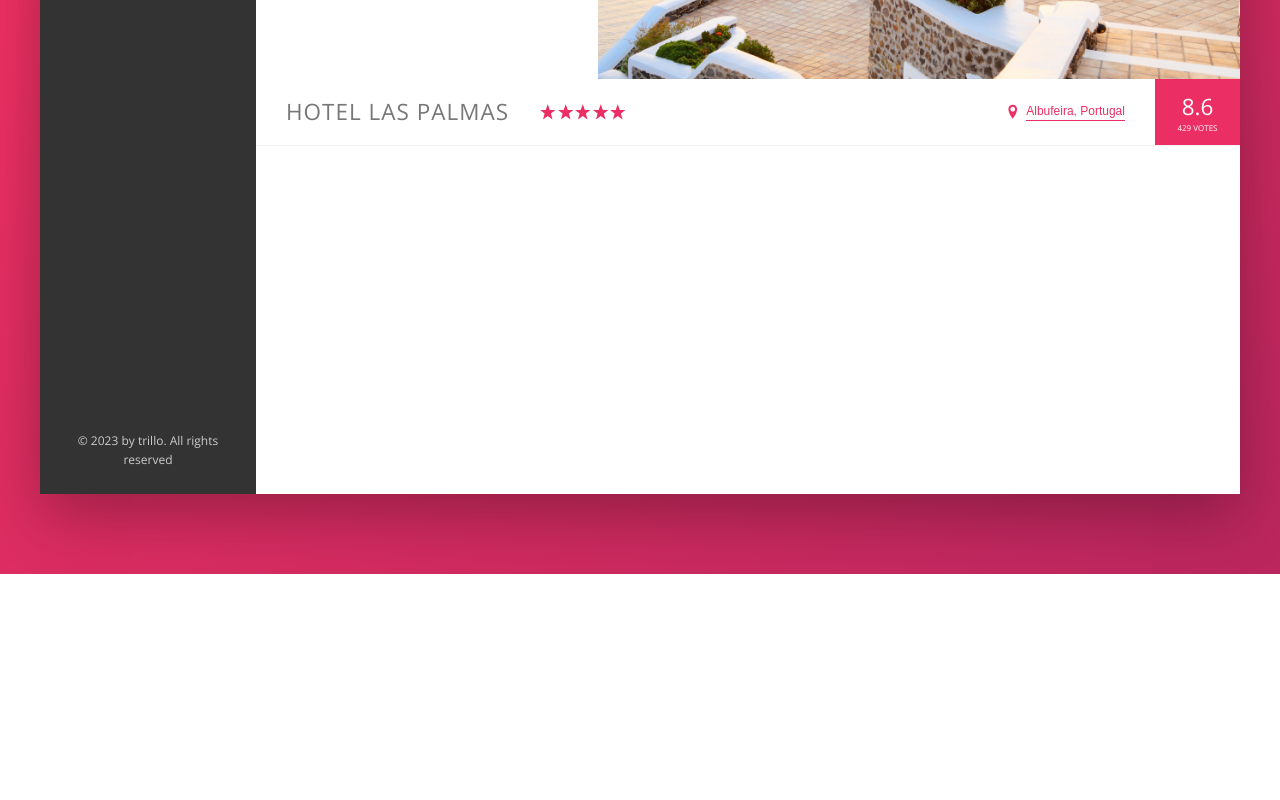
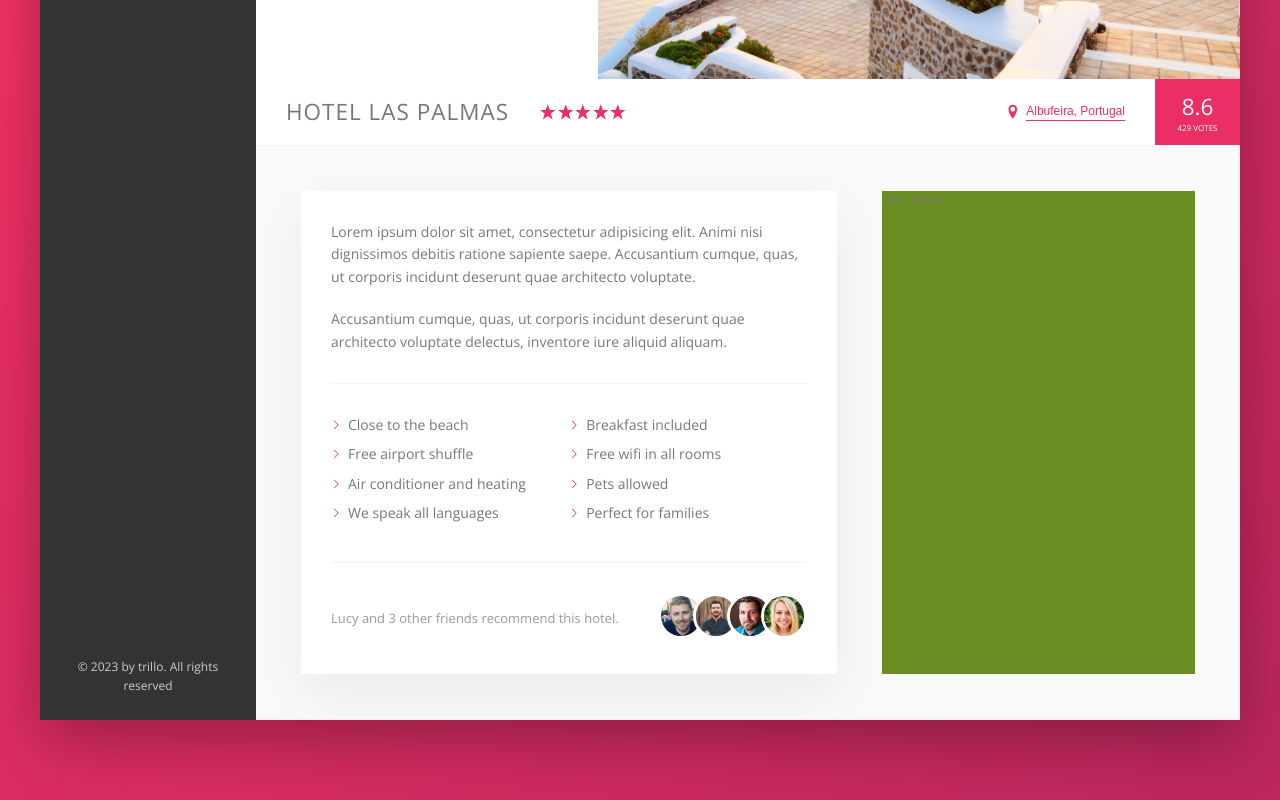
Before and after one commit to gurugu-learning-projects/jonas.schmedtmann---css_trillo, a website: page index.html in a window 1280 px wide. Shown: the part 456-1256 px from the top of the page. Before the commit the page ends 1030 px from the top, so only its background shows below. Drawn offline with nearby package versions, Linux system fonts and the light colour scheme.

Commit message:
feat: build Description section

```diff
--- a/index.html
+++ b/index.html
@@ -151,6 +151,59 @@
               <div class="overview__rating-count">429 votes</div>
             </div>
           </div>
+
+          <div class="detail">
+            <div class="description">
+              <p class="paragraph">
+                Lorem ipsum dolor sit amet, consectetur adipisicing elit. Animi
+                nisi dignissimos debitis ratione sapiente saepe. Accusantium
+                cumque, quas, ut corporis incidunt deserunt quae architecto
+                voluptate.
+              </p>
+              <p class="paragraph">
+                Accusantium cumque, quas, ut corporis incidunt deserunt quae
+                architecto voluptate delectus, inventore iure aliquid aliquam.
+              </p>
+              <ul class="list">
+                <li class="list__item">Close to the beach</li>
+                <li class="list__item">Breakfast included</li>
+                <li class="list__item">Free airport shuffle</li>
+                <li class="list__item">Free wifi in all rooms</li>
+                <li class="list__item">Air conditioner and heating</li>
+                <li class="list__item">Pets allowed</li>
+                <li class="list__item">We speak all languages</li>
+                <li class="list__item">Perfect for families</li>
+              </ul>
+              <div class="recommend">
+                <p class="recommend__count">
+                  Lucy and 3 other friends recommend this hotel.
+                </p>
+                <div class="recommend__friends">
+                  <img
+                    src="img/user-3.jpg"
+                    alt="Friend 1"
+                    class="recommend__photo"
+                  />
+                  <img
+                    src="img/user-4.jpg"
+                    alt="Friend 2"
+                    class="recommend__photo"
+                  />
+                  <img
+                    src="img/user-5.jpg"
+                    alt="Friend 3"
+                    class="recommend__photo"
+                  />
+                  <img
+                    src="img/user-6.jpg"
+                    alt="Friend 4"
+                    class="recommend__photo"
+                  />
+                </div>
+              </div>
+            </div>
+            <div class="user-reviews">user-reviews</div>
+          </div>
         </main>
       </div>
     </div>
--- a/sass/_base.scss
+++ b/sass/_base.scss
@@ -19,6 +19,9 @@ COLORS
   --color-grey-dark-3: #999;
 
   --shadow-dark: 0 2rem 6rem rgba(0, 0, 0, 0.3);
+  --shadow-light: 0 2rem 5rem rgba(0, 0, 0, 0.06);
+
+  --line: 1px solid var(--color-grey-light-2);
 }
 
 * {
--- a/sass/_components.scss
+++ b/sass/_components.scss
@@ -192,7 +192,7 @@
 .overview {
   display: flex;
   align-items: center;
-  border-bottom: 1px solid var(--color-grey-light-2);
+  border-bottom: var(--line);
 
   &__heading {
     font-size: 2.25rem;
@@ -287,3 +287,72 @@
     box-shadow: none;
   }
 }
+
+//** PARAGRAPH */
+.paragraph:not(:last-of-type) {
+  margin-bottom: 2rem;
+}
+
+//** LIST */
+.list {
+  list-style: none;
+  margin: 3rem 0;
+  padding: 3rem 0;
+  border-top: var(--line);
+  border-bottom: var(--line);
+
+  display: flex;
+  flex-wrap: wrap;
+
+  &__item {
+    flex: 0 0 50%;
+    margin-bottom: 0.7rem;
+  }
+
+  &__item::before {
+    content: "";
+    display: inline-block;
+    height: 1rem;
+    width: 1rem;
+    margin-right: 0.7rem;
+
+    // Older browsers
+    // background-image: url(../img/chevron-thin-right.svg);
+    // background-size: cover;
+
+    // Newer browsers
+    background-color: var(--color-primary);
+    -webkit-mask-image: url(../img/chevron-thin-right.svg);
+    -webkit-mask-size: cover;
+    mask-image: url(../img/chevron-thin-right.svg);
+    mask-size: cover;
+  }
+}
+
+//** RECOMMEND */
+.recommend {
+  font-size: 1.3rem;
+  color: var(--color-grey-dark-3);
+
+  display: flex;
+  align-items: center;
+
+  &__count {
+    margin-right: auto;
+  }
+
+  &__friends {
+  }
+
+  &__photo {
+    box-sizing: content-box;
+    height: 4rem;
+    width: 4rem;
+    border-radius: 50%;
+    border: 3px solid #fff;
+
+    &:not(:last-child) {
+      margin-right: -1.5rem;
+    }
+  }
+}
--- a/sass/_layout.scss
+++ b/sass/_layout.scss
@@ -10,7 +10,7 @@
   font-size: 1.4rem;
   height: 7rem;
   background-color: #fff;
-  border-bottom: 1px solid var(--color-grey-light-2);
+  border-bottom: var(--line);
 
   display: flex;
   justify-content: space-between;
@@ -32,5 +32,25 @@
 .hotel-view {
   background-color: #fff;
   flex: 1;
-  height: 80rem;
 }
+
+.detail {
+  display: flex;
+  padding: 4.5rem;
+  background-color: var(--color-grey-light-1);
+  border-bottom: var(--line);
+}
+
+.description {
+  font-size: 1.4rem;
+  background-color: #fff;
+  box-shadow: var(--shadow-light);
+  padding: 3rem;
+  flex: 0 0 60%;
+  margin-right: 4.5rem;
+}
+
+.user-reviews {
+  background-color: olivedrab;
+  flex: 1;
+}
```
Also changed, not shown: css/style.css.
